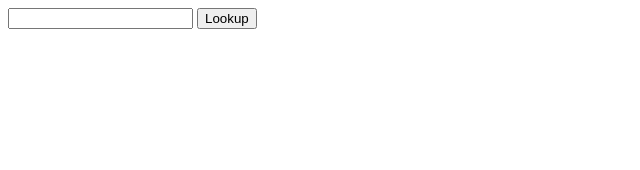
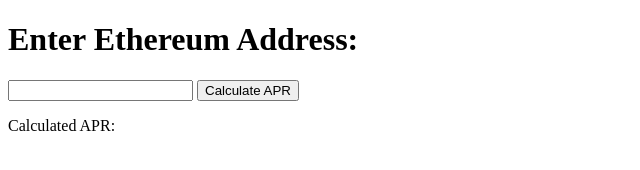
Before and after one commit to gabriele-sala/stake_page, a plain HTML site: page index.html in a window 1280 px wide. Shown: the whole page, without its empty margins (0-640 px from the left). Drawn offline with Linux system fonts and the light colour scheme.

Commit message:
Update index.html

```diff
--- a/index.html
+++ b/index.html
@@ -1,26 +1,14 @@
-<!-- index.html -->
-
 <!DOCTYPE html>
 <html>
+<head>
+  <title>Ethereum APR Calculator</title>
+</head>
 <body>
+  <h1>Enter Ethereum Address:</h1>
+  <input type="text" id="addressInput">
+  <button id="calculateButton">Calculate APR</button>
+  <p>Calculated APR: <span id="aprResult"></span></p>
 
-<input id="address" type="text" />
-<button onclick="lookup()">Lookup</button>
-
-<div id="results"></div>
-
-<script>
-async function lookup() {
-
-  let address = document.getElementById("address").value;
-
-  let res = await fetch('/?address=' + address);
-  let data = await res.json();
-
-  document.getElementById("results").innerHTML = JSON.stringify(data, null, 2);
-
-}
-</script>
-
+  <script src="app.js"></script>
 </body>
 </html>
```
